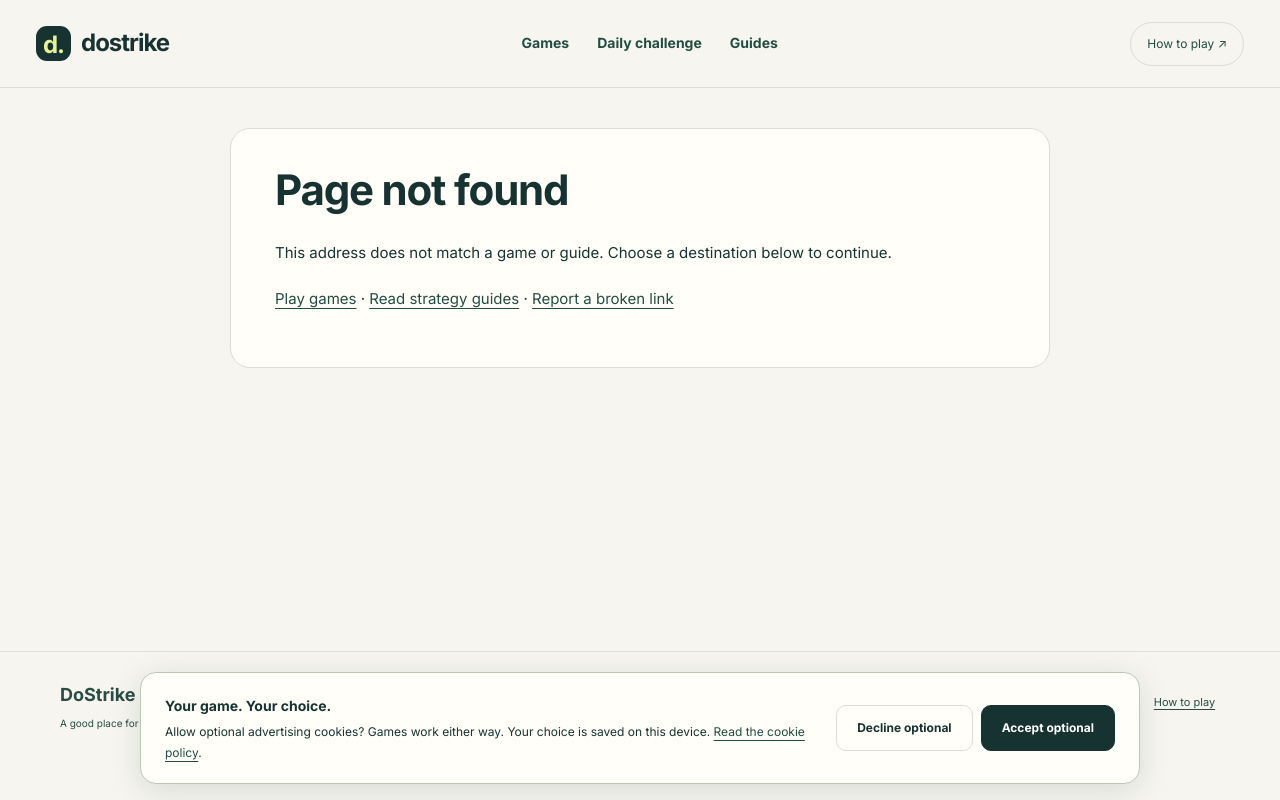
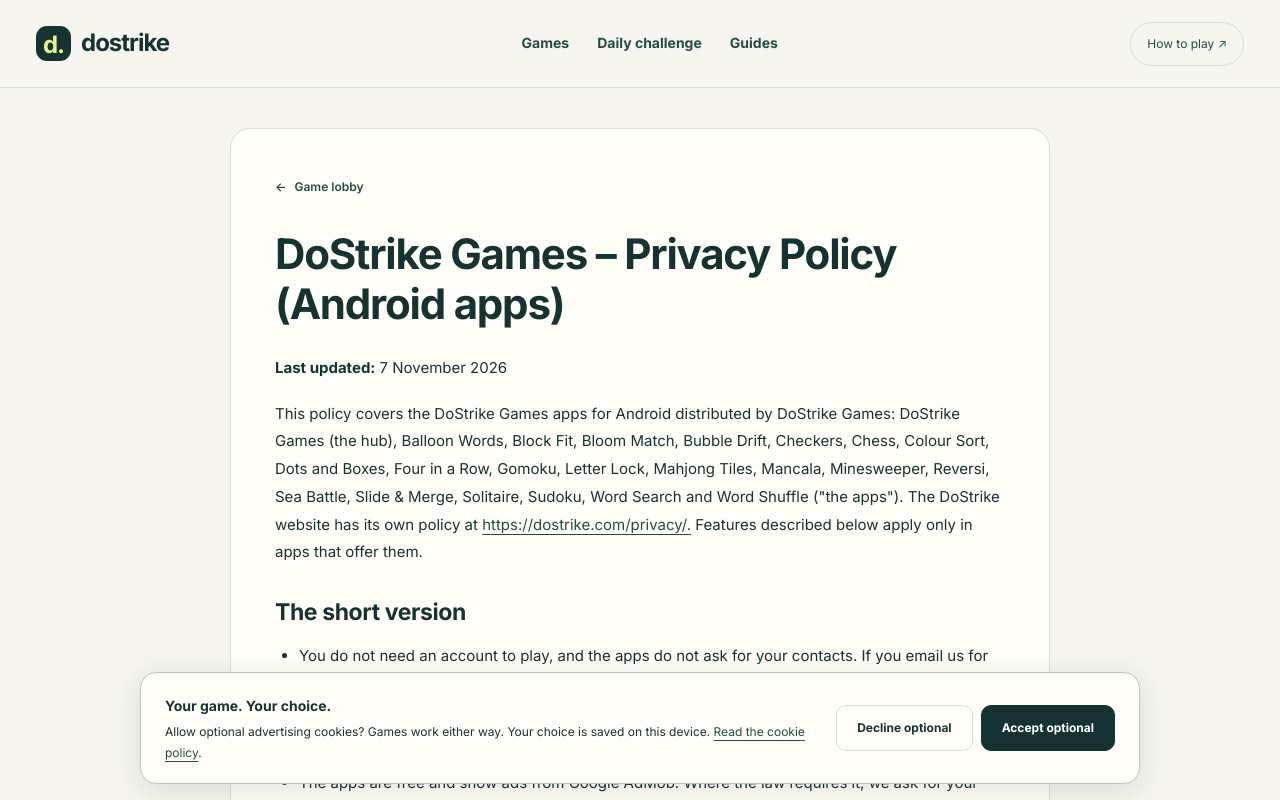
Before and after one commit to Dostrike/Website, a React (Vite) app: page /app-privacy in a window 1280 px wide. Shown: the top 800 px of the page. Built offline with nearby package versions, Linux system fonts and the light colour scheme.

Commit message:
Publish separate Android app privacy policy

```diff
--- a/scripts/prerender.mjs
+++ b/scripts/prerender.mjs
@@ -21,6 +21,7 @@ const STATIC_ROUTES = [
   '/blog',
   '/contact',
   '/privacy',
+  '/app-privacy',
   '/terms',
   '/cookies',
   '/editorial',
--- a/src/App.tsx
+++ b/src/App.tsx
@@ -38,6 +38,7 @@ const About = lazy(() => import("./components/About"));
 const Blog = lazy(() => import("./components/Blog"));
 const Article = lazy(() => import("./components/Article"));
 const Contact = lazy(() => import("./components/Contact"));
+const AppPrivacyPolicy = lazy(() => import("./components/AppPrivacyPolicy"));
 const PrivacyPolicy = lazy(() => import("./components/PrivacyPolicy"));
 const FAQ = lazy(() => import("./components/FAQ"));
 const TermsOfService = lazy(() => import("./components/TermsOfService"));
@@ -137,6 +138,7 @@ function App() {
                     <Route path="/blog/:slug" element={<Article />} />
                     <Route path="/contact" element={<Contact />} />
                     <Route path="/privacy" element={<PrivacyPolicy />} />
+                    <Route path="/app-privacy" element={<AppPrivacyPolicy />} />
                     <Route path="/faq" element={<FAQ />} />
                     <Route path="/terms" element={<TermsOfService />} />
                     <Route path="/cookies" element={<CookiePolicy />} />
--- /dev/null
+++ b/src/components/AppPrivacyPolicy.tsx
@@ -0,0 +1,12 @@
+import React from 'react';
+import {Helmet} from 'react-helmet-async';
+import BackToPortal from './BackToPortal';
+import policy from '../data/appPrivacyPolicy.json';
+const Text:React.FC<{value:string}>=({value})=><>{value.split(/(https?:\/\/[^\s]+|dostrike0@gmail\.com)/g).map((part,i)=>part.startsWith('https://')?<a key={i} href={part.replace(/\.$/,'')}>{part}</a>:part==='dostrike0@gmail.com'?<a key={i} href={'mailto:'+part}>{part}</a>:<React.Fragment key={i}>{part}</React.Fragment>)}</>;
+export default function AppPrivacyPolicy(){return <>
+ <Helmet><title>Android App Privacy Policy - DoStrike Games</title><meta name="description" content="Privacy policy for DoStrike Games Android apps: device storage, AdMob, optional Firebase analytics, Nearby play, purchases and privacy choices."/><link rel="canonical" href="https://dostrike.com/app-privacy"/></Helmet>
+ <article className="container reading-page" style={{maxWidth:800,margin:'40px auto',background:'var(--surface)',color:'var(--text)',padding:'32px 24px',borderRadius:10,overflowWrap:'anywhere'}}>
+  <BackToPortal/><h1>{policy.title}</h1><p><strong>Last updated:</strong> {policy.updated}</p><p><Text value={policy.intro}/></p>
+  {policy.sections.map(section=><section key={section.title}><h2>{section.title}</h2>{section.paragraphs.map((paragraph,i)=>paragraph.startsWith('- ')?<ul key={i}>{paragraph.split('\n').map((line,j)=><li key={j}><Text value={line.replace(/^- /,'')}/></li>)}</ul>:<p key={i}><Text value={paragraph}/></p>)}</section>)}
+ </article>
+ </>;}
--- a/src/components/PrivacyPolicy.tsx
+++ b/src/components/PrivacyPolicy.tsx
@@ -42,7 +42,8 @@ const PrivacyPolicy: React.FC = () => (
         to us. This Privacy Policy explains how we collect, use, disclose, and
         safeguard your information when you use our <strong>website</strong>.
         This policy covers dostrike.com; it does not describe the data practices
-        of Android apps distributed through Google Play.
+        of Android apps distributed through Google Play. For those apps, see the{" "}
+        <a href="/app-privacy">Android app privacy policy</a>.
       </p>
       <p>
         For how we separate editorial content from advertising and how Google
--- /dev/null
+++ b/src/data/appPrivacyPolicy.json
@@ -0,0 +1,94 @@
+{
+  "title": "DoStrike Games – Privacy Policy (Android apps)",
+  "updated": "7 November 2026",
+  "intro": "This policy covers the DoStrike Games apps for Android distributed by DoStrike Games: DoStrike Games (the hub), Balloon Words, Block Fit, Bloom Match, Bubble Drift, Checkers, Chess, Colour Sort, Dots and Boxes, Four in a Row, Gomoku, Letter Lock, Mahjong Tiles, Mancala, Minesweeper, Reversi, Sea Battle, Slide & Merge, Solitaire, Sudoku, Word Search and Word Shuffle (\"the apps\"). The DoStrike website has its own policy at https://dostrike.com/privacy/. Features described below apply only in apps that offer them.",
+  "sections": [
+    {
+      "title": "The short version",
+      "paragraphs": [
+        "- You do not need an account to play, and the apps do not ask for your contacts. If you email us for support, we receive your email address and anything you choose to include.\n- Your saved games, scores, settings and progress are stored on your device; Android backup may also apply as described below.\n- The apps are free and show ads from Google AdMob. Where the law requires it, we ask for your consent first.\n- Usage analytics are off unless you turn them on in Settings.\n- We do not sell your personal data."
+      ]
+    },
+    {
+      "title": "1. Information stored on your device",
+      "paragraphs": [
+        "Game progress, records, daily challenge results, settings (theme, sound, vibration), lesson and practice progress, and reminder choices are saved locally on your device. These local records are not uploaded to a DoStrike account. The advertising, optional analytics and Nearby SDK processing described below are separate from those local saves. Android may include this data in your device's own backup to your Google account if you have backup turned on; that backup is controlled by you and Google, not by us. Uninstalling an app deletes its data from the device."
+      ]
+    },
+    {
+      "title": "2. Advertising (Google AdMob)",
+      "paragraphs": [
+        "The apps show banner ads, ads between rounds, and optional rewarded ads that you choose to watch (for example, for an extra hint). These are provided by Google AdMob.",
+        "To show and measure ads, Google and its partners may collect your device's advertising ID, IP address, approximate location derived from it, device and app information, and how you interact with ads, and may use cookies or similar identifiers. Where required, the apps show a privacy message to collect consent or provide applicable privacy choices before requesting ads. You can revisit available choices from Settings → Privacy choices in the app. You can also reset or delete your advertising ID in your device settings.",
+        "How Google uses this data: https://policies.google.com/technologies/partner-sites"
+      ]
+    },
+    {
+      "title": "3. Usage analytics (Google Firebase), off by default",
+      "paragraphs": [
+        "If you turn on Settings → Share usage analytics, the app sends usage events to Google Firebase Analytics, such as a round finished, a lesson started or a daily challenge completed, along with standard device and app information. Firebase Analytics uses an app-instance identifier, so these events should not be considered fully anonymous. This helps us see which features are used and investigate problems. We never send player names, board contents or anything you type. We do not use these optional usage events to personalise ads. Turning the setting off stops future optional usage-event collection; it does not itself delete events already collected. Google SDK identifier processing also depends on the SDK configuration, device permissions and privacy choices.",
+        "Firebase privacy information: https://firebase.google.com/support/privacy"
+      ]
+    },
+    {
+      "title": "4. Nearby play",
+      "paragraphs": [
+        "Some games let you play against someone next to you. This uses Google Play services' Nearby Connections over Bluetooth and Wi-Fi to connect the two devices directly. Only game moves and the details needed to set up the game are exchanged, and only with the device you choose to play. The game payload is exchanged with the selected peer, rather than through a DoStrike game server. Separately, Google Play services Nearby SDK collects usage diagnostics, including device information and connection performance metrics. Google's device settings provide controls for this SDK usage information; the optional Firebase analytics switch is a separate control. See https://developers.google.com/nearby/connections/overview for details. Android may ask for nearby-devices permission (on older Android versions, location permission, which this feature does not use to find where you are)."
+      ]
+    },
+    {
+      "title": "5. Reminders",
+      "paragraphs": [
+        "If you turn on daily reminders, the app schedules notifications on your device. No reminder information leaves the device."
+      ]
+    },
+    {
+      "title": "6. Purchases",
+      "paragraphs": [
+        "Where an app offers an optional purchase (for example, Four in a Row Premium), payment is handled entirely by Google Play. The app receives purchase status and transaction information needed to check your entitlement. We do not receive your full payment-card details."
+      ]
+    },
+    {
+      "title": "7. Ratings",
+      "paragraphs": [
+        "The apps may occasionally show Google Play's in-app review prompt. Any rating or review you leave is handled by Google Play under Google's policies."
+      ]
+    },
+    {
+      "title": "8. Children",
+      "paragraphs": [
+        "The apps are intended for a general audience aged 13 and over and are not directed at children under 13. We do not knowingly collect personal information from children."
+      ]
+    },
+    {
+      "title": "9. Sharing",
+      "paragraphs": [
+        "We do not sell or rent personal data. Data is processed by the Google services described above, by your chosen peer during Nearby play, and by our email provider if you contact support. Information may also be disclosed where required by law. Google services process data under their applicable terms and privacy policies."
+      ]
+    },
+    {
+      "title": "10. Data retention and your choices",
+      "paragraphs": [
+        "- Data on your device stays until you clear the app's data or uninstall it.\n- Advertising data held by Google follows Google's retention policies; you can manage it with the consent choices and your device's advertising ID settings.\n- Optional analytics data is retained according to the Google Analytics property retention settings and Google policies. User-level/event-level retention controls do not apply in the same way to standard aggregated reports; there is no blanket promise that all analytics data is deleted after 14 months. See https://support.google.com/analytics/answer/7667196 for the retention controls.\n- Support emails are retained as needed to respond to your request and meet applicable obligations.\n- You can contact us to request access to or deletion of information we hold about you, subject to applicable law. We cannot remotely recover or delete your device-local saves; use Android app-storage controls. Requests about data Google controls can also be made through Google's privacy tools."
+      ]
+    },
+    {
+      "title": "11. Security",
+      "paragraphs": [
+        "Protect access to your device and Google account. Nearby Connections encrypts peer connections, and Google services use encrypted transport as described in their service documentation. No device or internet service can be guaranteed completely secure. Local app data, Google service data, Android backups and support emails have different storage and deletion controls."
+      ]
+    },
+    {
+      "title": "12. Changes",
+      "paragraphs": [
+        "If we change this policy, we will update the date above and publish the new version at this address."
+      ]
+    },
+    {
+      "title": "13. Contact",
+      "paragraphs": [
+        "DoStrike Games, Avishek Pokhrel\nEmail: dostrike0@gmail.com\nWebsite: https://dostrike.com/"
+      ]
+    }
+  ]
+}
```
Also changed, not shown: 1 other file (tests, documents, lock files or other folders).
